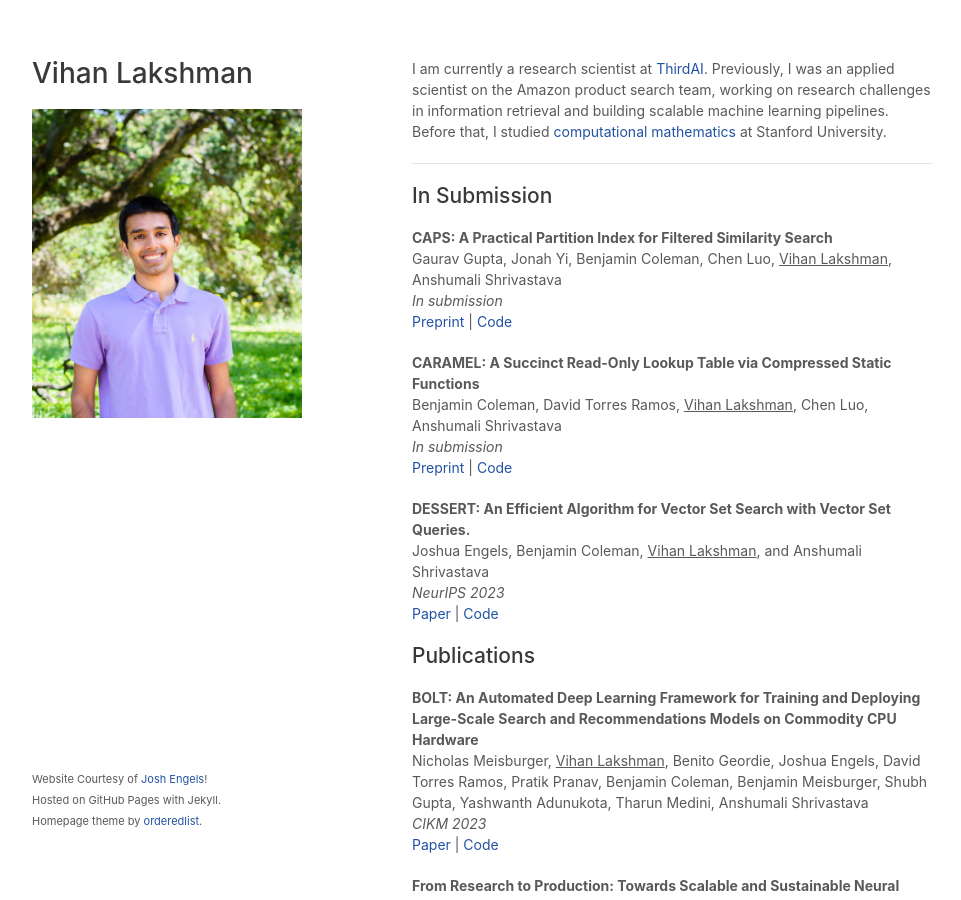
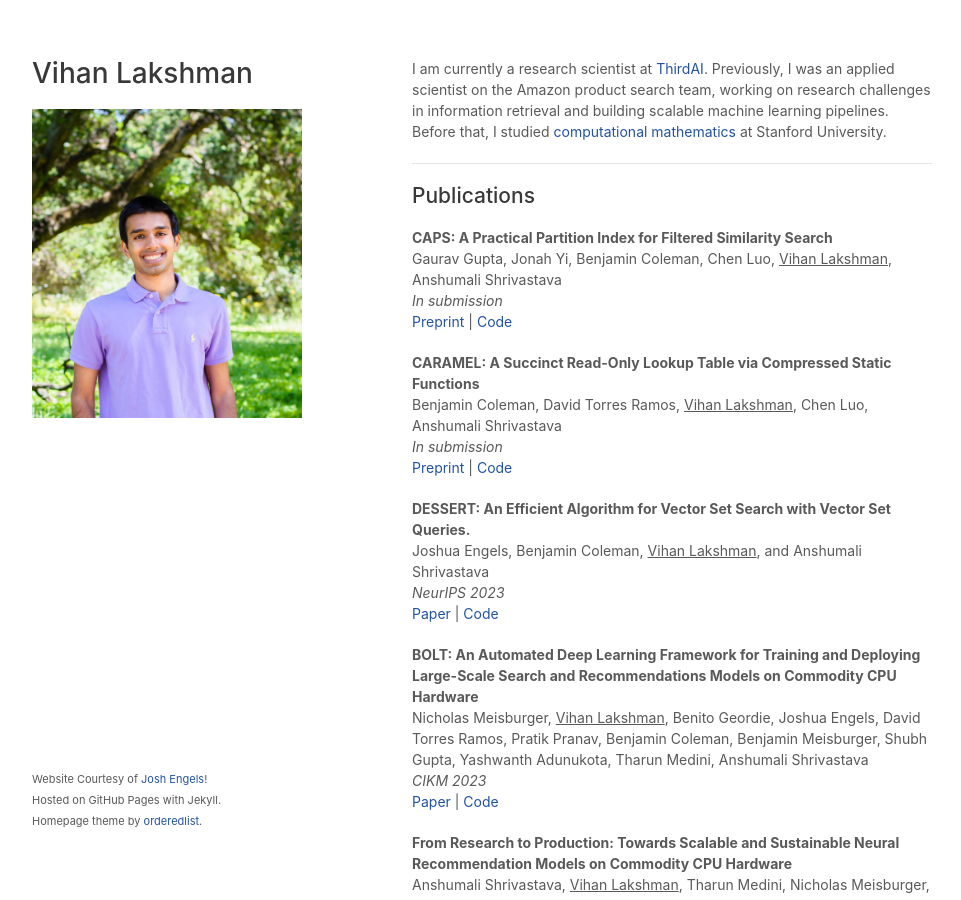
Before and after one commit to vihan-lakshman/vihan-lakshman.github.io, a Jekyll site: the page built from index.html, in a window 1280 px wide and 900 px high. Shown: the whole window, without its empty margins (158-1119 px from the left). Built offline with Jekyll 4.4.1, drawn with Linux system fonts in a browser that asks for light colours; a style sheet for code colours, icons or effects is not loaded.

Commit message:
Small formatting fix

```diff
--- a/index.html
+++ b/index.html
@@ -50,7 +50,7 @@
       <br>
 
       <hr>
-      <h2>In Submission</h2>
+      <h2>Publications</h2>
       <p>
         <b>CAPS: A Practical Partition Index for Filtered Similarity Search</b> <br>
         Gaurav Gupta, Jonah Yi, Benjamin Coleman, Chen Luo, <u>Vihan Lakshman</u>, Anshumali Shrivastava<br>
```
Also changed, not shown: other parts of index.html (+0 -2 lines).
